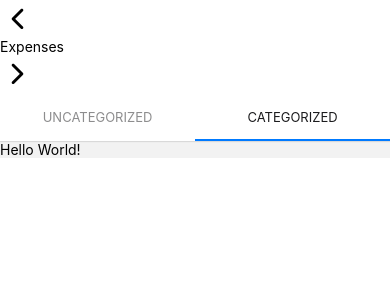
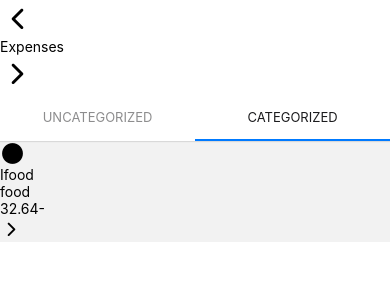
Before and after one commit to luiz-couto/budGet, a React Native app in the folder app/: screen /Categorized in a window 390 px wide. Shown: the top 300 px of the page. Built offline with nearby package versions, Linux system fonts and the light colour scheme; what native-base would draw is missing.

Commit message:
created ExpenseItem component

```diff
--- /dev/null
+++ b/app/fixtures/expense.tsx
@@ -0,0 +1,11 @@
+import { Expense } from '../src/models/expense'
+
+const ExpenseExample: Expense = {
+  name: "Ifood",
+  category: "food",
+  value: 32.64,
+  date: new Date("03/11/2021"),
+  ignore: false
+}
+
+export default ExpenseExample
--- /dev/null
+++ b/app/src/components/ExpenseItem/index.tsx
@@ -0,0 +1,51 @@
+import React from 'react'
+import {
+  View,
+  Text
+} from 'react-native'
+import FeatherIcon from 'react-native-vector-icons/Feather'
+import MaterialIcon from 'react-native-vector-icons/MaterialIcons'
+import { Expense } from '../../models/expense'
+
+import styles from './styles.scss'
+
+interface propsType {
+  expense: Expense
+}
+
+const ExpenseItem = (props: propsType) => {
+  const expense = props.expense
+  return (
+    <View style={styles.container}>
+      <View style={styles.left_box}>
+        <View style={styles.icon_box}>
+          {
+            expense.category ?
+            <MaterialIcon style={styles.circle_icon} name={"circle"} size={25} />
+            :
+            <FeatherIcon style={styles.help_icon} name={"help-circle"} size={35} />
+          }
+        </View>
+
+        <View style={styles.text_box}>
+          <Text style={styles.name_text}>{expense.name}</Text>
+          <Text style={styles.category_text}>{expense.category}</Text>
+        </View>
+      </View>
+
+      <View style={styles.right_box}>
+
+        <View>
+          <Text style={styles.text_value}>{expense.value}-</Text>
+        </View>
+
+        <View>
+          <FeatherIcon style={styles.arrow_icon} name={"chevron-right"} size={23} />
+        </View>
+      </View>
+
+    </View>
+  );
+}
+
+export default ExpenseItem
--- /dev/null
+++ b/app/src/components/ExpenseItem/styles.scss
@@ -0,0 +1,50 @@
+@import '../../styles/global';
+
+.container {
+    flex-direction: row;
+    justify-content: space-between;
+    padding: 12px;
+    padding-left: 20px;
+}
+
+.left_box {
+    flex-direction: row;
+}
+
+.icon_box {
+    justify-content: center;
+}
+
+.text_box {
+    justify-content: center;
+    padding-left: 10px;
+}
+
+.name_text {
+    font-family: 'Ruda';
+    color: $font_black;
+    font-size: 15px;
+    text-transform: capitalize;
+}
+
+.category_text {
+    font-family: 'Ruda';
+    color: $font_placeholder;
+    text-transform: capitalize;
+}
+
+.right_box {
+    flex-direction: row;
+    align-items: center;
+}
+
+.text_value {
+    font-family: 'Ruda';
+    font-size: 16px;
+    color: $red_error;
+    padding-right: 7px;
+}
+
+.arrow_icon {
+    color: $secondary_color;
+}
--- a/app/src/pages/expenses/categorized/index.tsx
+++ b/app/src/pages/expenses/categorized/index.tsx
@@ -5,11 +5,13 @@ import {
 } from 'react-native'
 
 import styles from './styles.scss'
+import ExpenseItem from '../../../components/ExpenseItem'
+import ExpenseEx from '../../../../fixtures/expense'
 
 const Categorized = () => {
   return (
     <View style={styles.container}>
-      <Text>Hello World!</Text>
+      <ExpenseItem expense={ExpenseEx}/>
     </View>
   );
 }
--- a/app/src/styles/_global.scss
+++ b/app/src/styles/_global.scss
@@ -5,3 +5,5 @@ $white: #fff;
 
 $font_placeholder: rgba($color: #000000, $alpha: 0.2);
 $font_black: rgba($color: #000000, $alpha: 0.71);
+
+$red_error: rgba($color: #E42222, $alpha: 0.87);
```
Also changed, not shown: app/fixtures/expenselist.tsx (added, +27 -0 lines).
